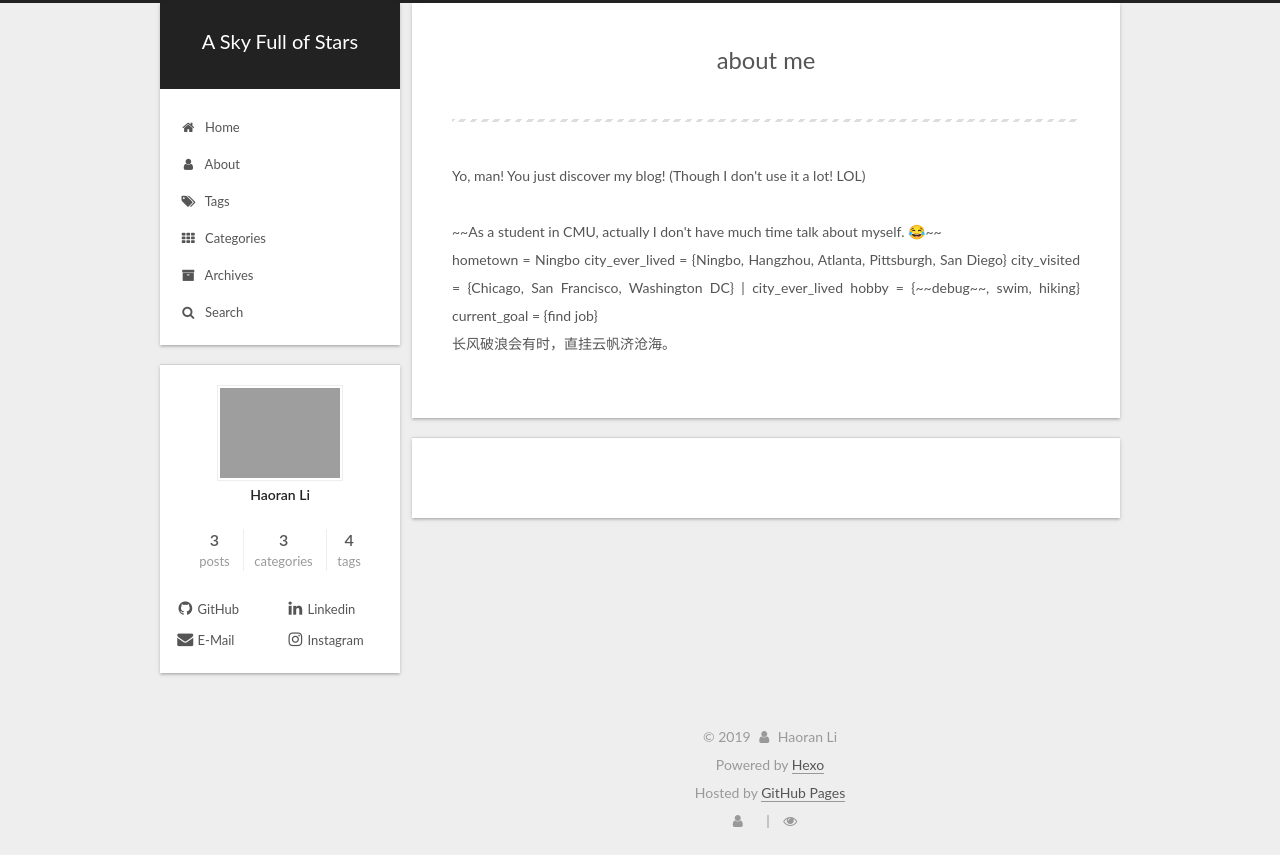
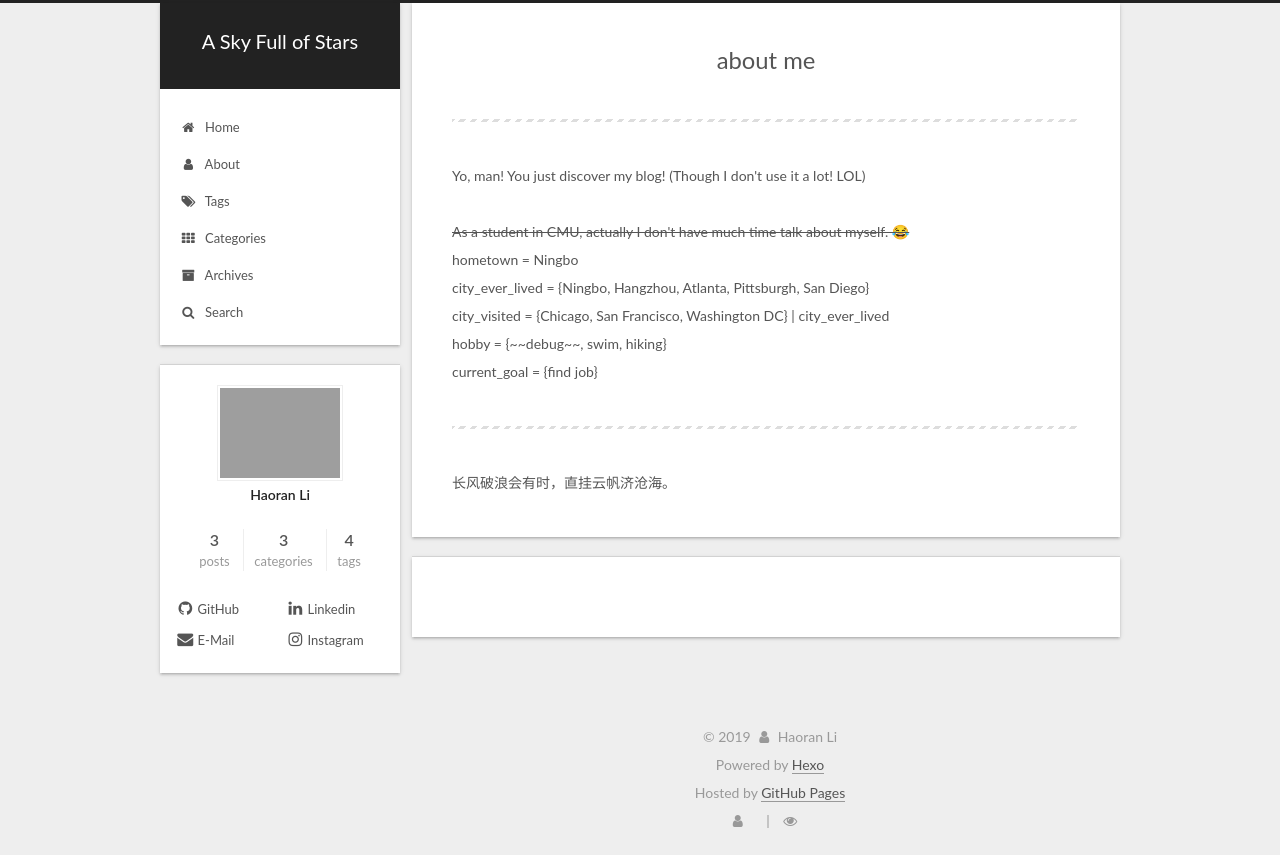
Before and after one commit to HL-EverGreen/HL-EverGreen.github.io, a plain HTML site: page about/index.html in a window 1280 px wide. Drawn offline with Linux system fonts and the light colour scheme; some packages are replaced by stand-ins of ours; no server answers; grey boxes are pictures that could not be loaded; a script that the page names is missing.

Commit message:
Site updated: 2019-09-28 21:08:21

```diff
--- a/about/index.html
+++ b/about/index.html
@@ -77,17 +77,17 @@
 
 
 
-<meta name="description" content="Yo, man! You just discover my blog! (Though I don&apos;t use it a lot! LOL)  ~~As a student in CMU, actually I don&apos;t have much time talk about myself. 😂~~  hometown = Ningbo city_ever_lived = {Ningbo, Ha">
+<meta name="description" content="Yo, man! You just discover my blog! (Though I don&apos;t use it a lot! LOL)  As a student in CMU, actually I don&apos;t have much time talk about myself. 😂  hometown = Ningbo city_ever_lived = {Ningbo, Hangzh">
 <meta property="og:type" content="website">
 <meta property="og:title" content="about me">
 <meta property="og:url" content="http://yoursite.com/about/index.html">
 <meta property="og:site_name" content="A Sky Full of Stars">
-<meta property="og:description" content="Yo, man! You just discover my blog! (Though I don&apos;t use it a lot! LOL)  ~~As a student in CMU, actually I don&apos;t have much time talk about myself. 😂~~  hometown = Ningbo city_ever_lived = {Ningbo, Ha">
+<meta property="og:description" content="Yo, man! You just discover my blog! (Though I don&apos;t use it a lot! LOL)  As a student in CMU, actually I don&apos;t have much time talk about myself. 😂  hometown = Ningbo city_ever_lived = {Ningbo, Hangzh">
 <meta property="og:locale" content="default">
-<meta property="og:updated_time" content="2019-09-28T22:45:33.129Z">
+<meta property="og:updated_time" content="2019-09-29T01:08:12.084Z">
 <meta name="twitter:card" content="summary">
 <meta name="twitter:title" content="about me">
-<meta name="twitter:description" content="Yo, man! You just discover my blog! (Though I don&apos;t use it a lot! LOL)  ~~As a student in CMU, actually I don&apos;t have much time talk about myself. 😂~~  hometown = Ningbo city_ever_lived = {Ningbo, Ha">
+<meta name="twitter:description" content="Yo, man! You just discover my blog! (Though I don&apos;t use it a lot! LOL)  As a student in CMU, actually I don&apos;t have much time talk about myself. 😂  hometown = Ningbo city_ever_lived = {Ningbo, Hangzh">
 
 
 
@@ -300,15 +300,20 @@
           <hr>
 Yo, man! You just discover my blog! (Though I don't use it a lot! LOL)
 <br><br>
-~~As a student in CMU, actually I don't have much time talk about myself. 😂~~
+<s>As a student in CMU, actually I don't have much time talk about myself. 😂</s>
 <br>
-hometown = Ningbo
-city_ever_lived = {Ningbo, Hangzhou, Atlanta, Pittsburgh, San Diego}
-city_visited = {Chicago, San Francisco, Washington DC} | city_ever_lived
-hobby = {~~debug~~, swim, hiking}
-current_goal = {find job}
+hometown = Ningbo<br>
+city_ever_lived = {Ningbo, Hangzhou, Atlanta, Pittsburgh, San Diego}<br>
+city_visited = {Chicago, San Francisco, Washington DC} | city_ever_lived<br>
+hobby = {~~debug~~, swim, hiking}<br>
+current_goal = {find job}<br>
+<hr>
+长风破浪会有时，直挂云帆济沧海。
 
-<p>长风破浪会有时，直挂云帆济沧海。</p>
+
+
+
+
 
 
       </div>
```
